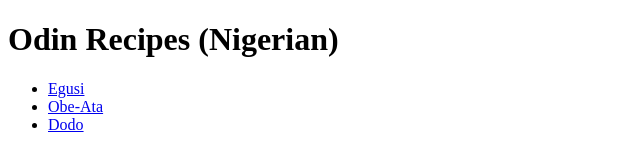
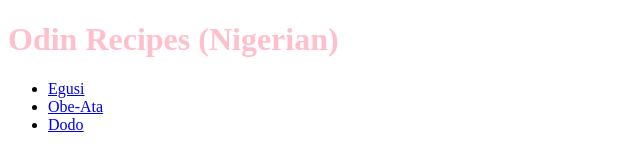
Before and after one commit to praisennamonu1/odin-recipes, a plain HTML site: page index.html in a window 1280 px wide. Shown: the whole page, without its empty margins (0-640 px from the left). Drawn offline with Linux system fonts and the light colour scheme.

Commit message:
Added Styling to the Homepage

```diff
--- a/index.html
+++ b/index.html
@@ -4,6 +4,7 @@
     <meta charset="UTF-8">
     <meta http-equiv="X-UA-Compatible" content="IE=edge">
     <meta name="viewport" content="width=device-width, initial-scale=1.0">
+    <link rel="stylesheet" href="style.css">
     <title>Odin Nigerian Recipes</title>
 </head>
 <body>
--- /dev/null
+++ b/style.css
@@ -0,0 +1,4 @@
+h1 {
+    color: pink;
+    background-color: transparent;
+}
```
